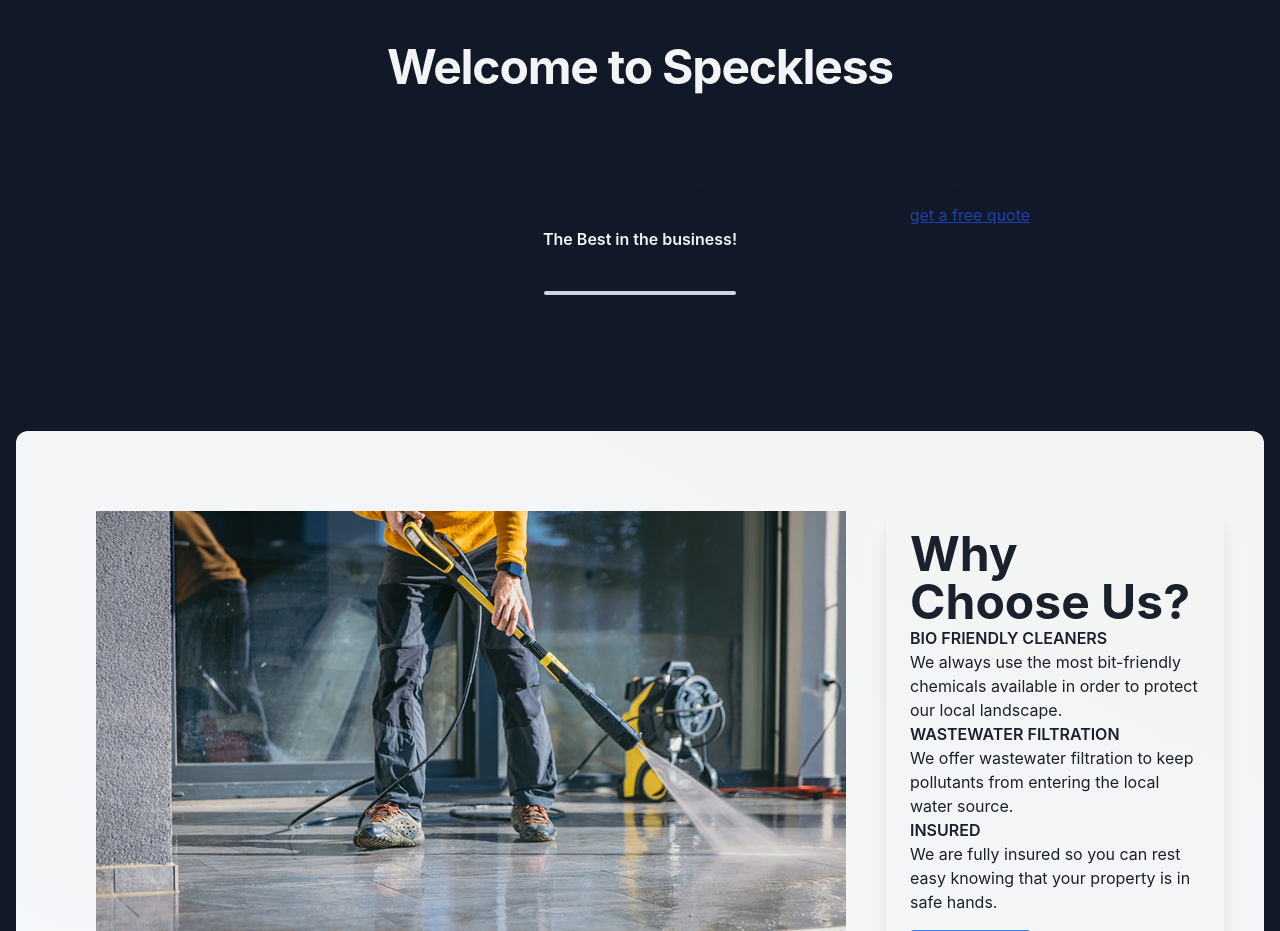
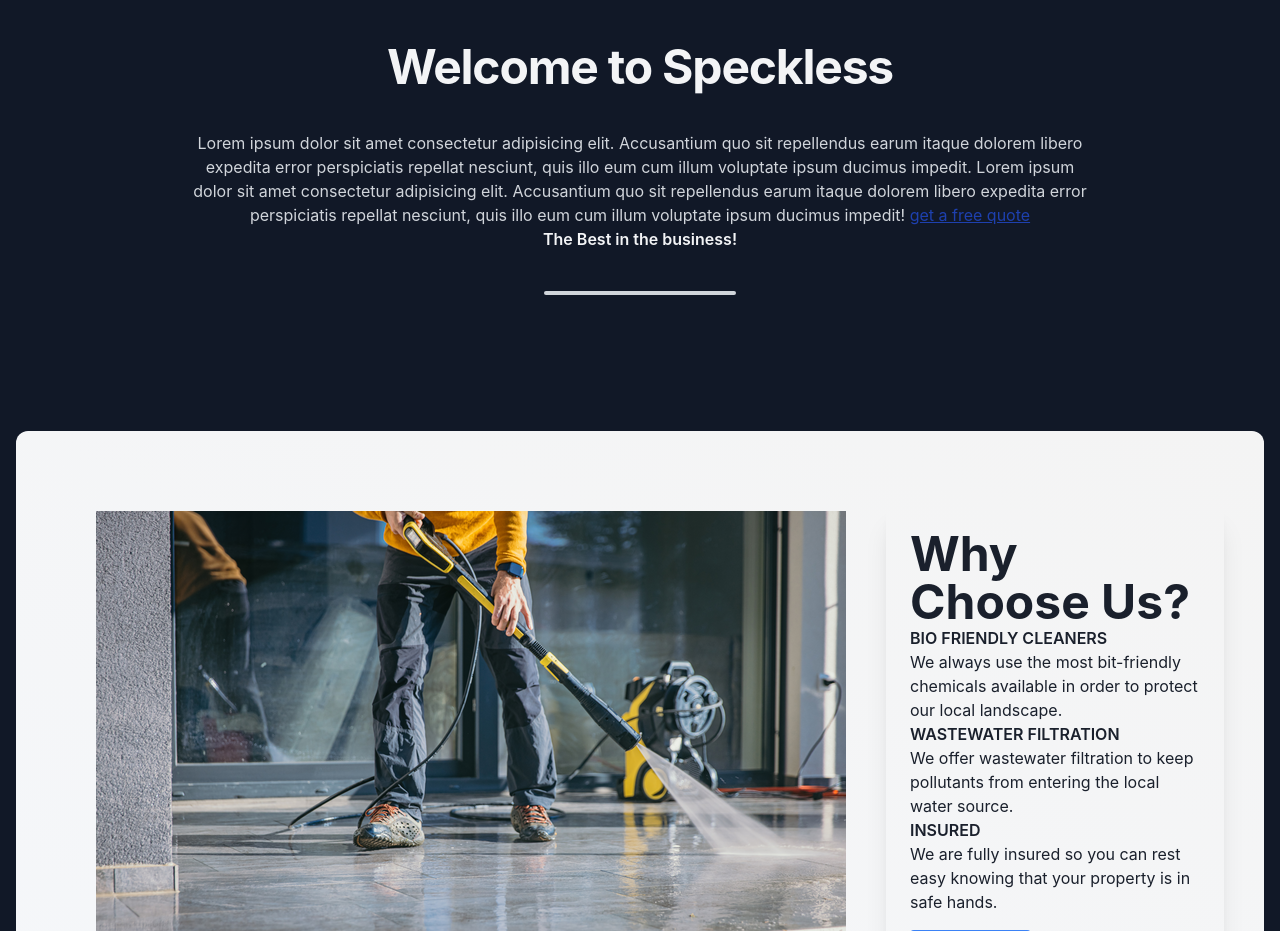
Before and after one commit to luis-velazquez/speckless, a Next.js app: page / in a window 1280 px wide. Shown: the part 1040-1971 px from the top of the page. Built offline with nearby package versions, Linux system fonts and the light colour scheme.

Commit message:
git update

```diff
--- a/components/About.tsx
+++ b/components/About.tsx
@@ -15,7 +15,7 @@
               Welcome to Speckless
             </h1>
             <div className="py-10">
-              <p className="text-gray-900 dark:text-gray-300 text-md">
+              <p className="text-gray-300 text-md">
                 Lorem ipsum dolor sit amet consectetur adipisicing elit.
                 Accusantium quo sit repellendus earum itaque dolorem libero
                 expedita error perspiciatis repellat nesciunt, quis illo eum cum
--- a/components/Navbar.tsx
+++ b/components/Navbar.tsx
@@ -107,7 +107,7 @@
               Contact Us
             </Link>
             <Link
-              href="#tel:4695605292"
+              href="#tel:469-560-5292"
               className="text-lg font-semibold leading-6 text-white"
             >
               Call Now
@@ -161,7 +161,7 @@
                 </div>
                 <div className="flex py-6">
                   <Link
-                    href="tel:4695605292"
+                    href="tel:469-560-5292"
                     className="-mx-3 block rounded-lg py-2.5 px-3 text-base font-semibold leading-7 text-gray-900 hover:bg-gray-50"
                   >
                    <PhoneIcon width={30}/> Call Now!
```
